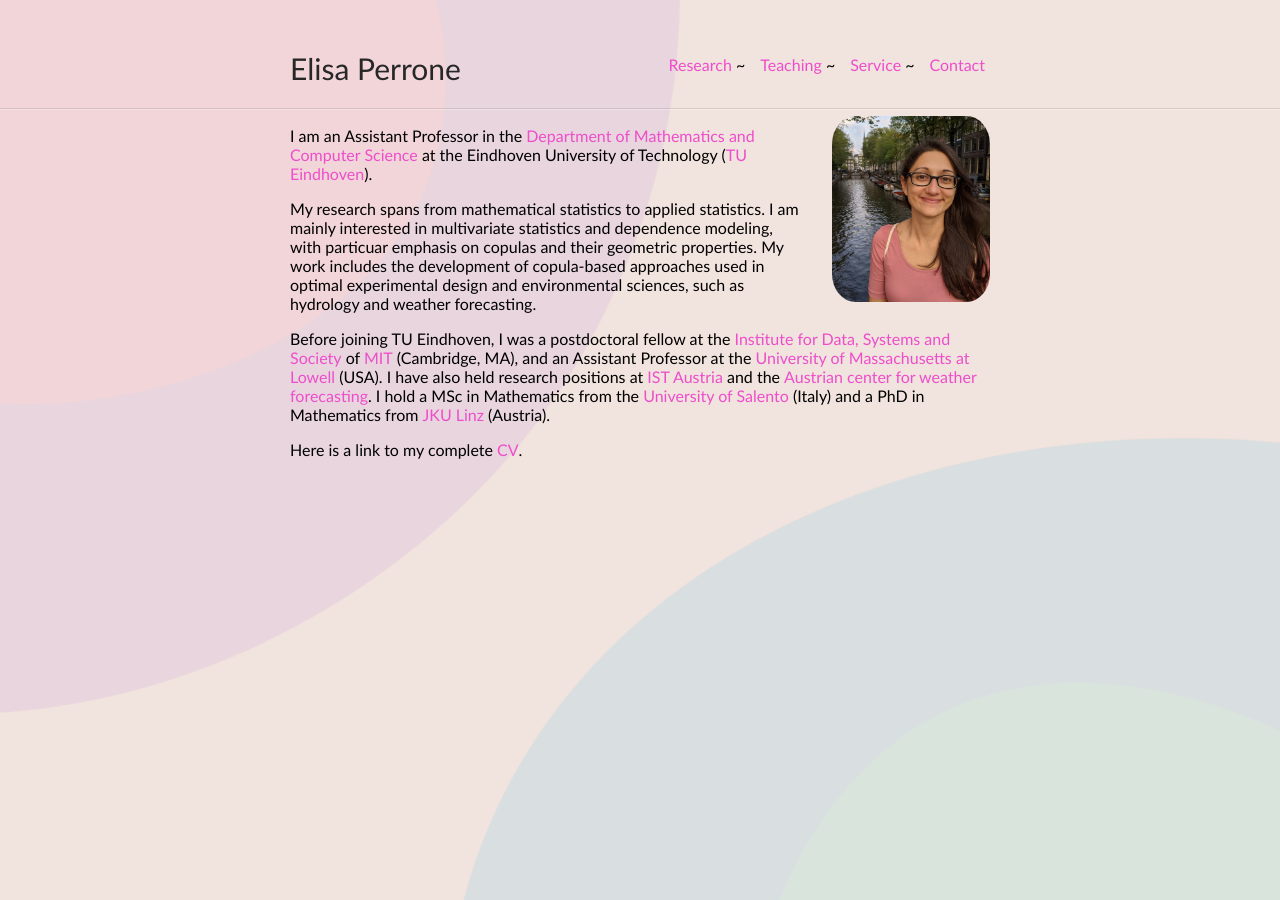
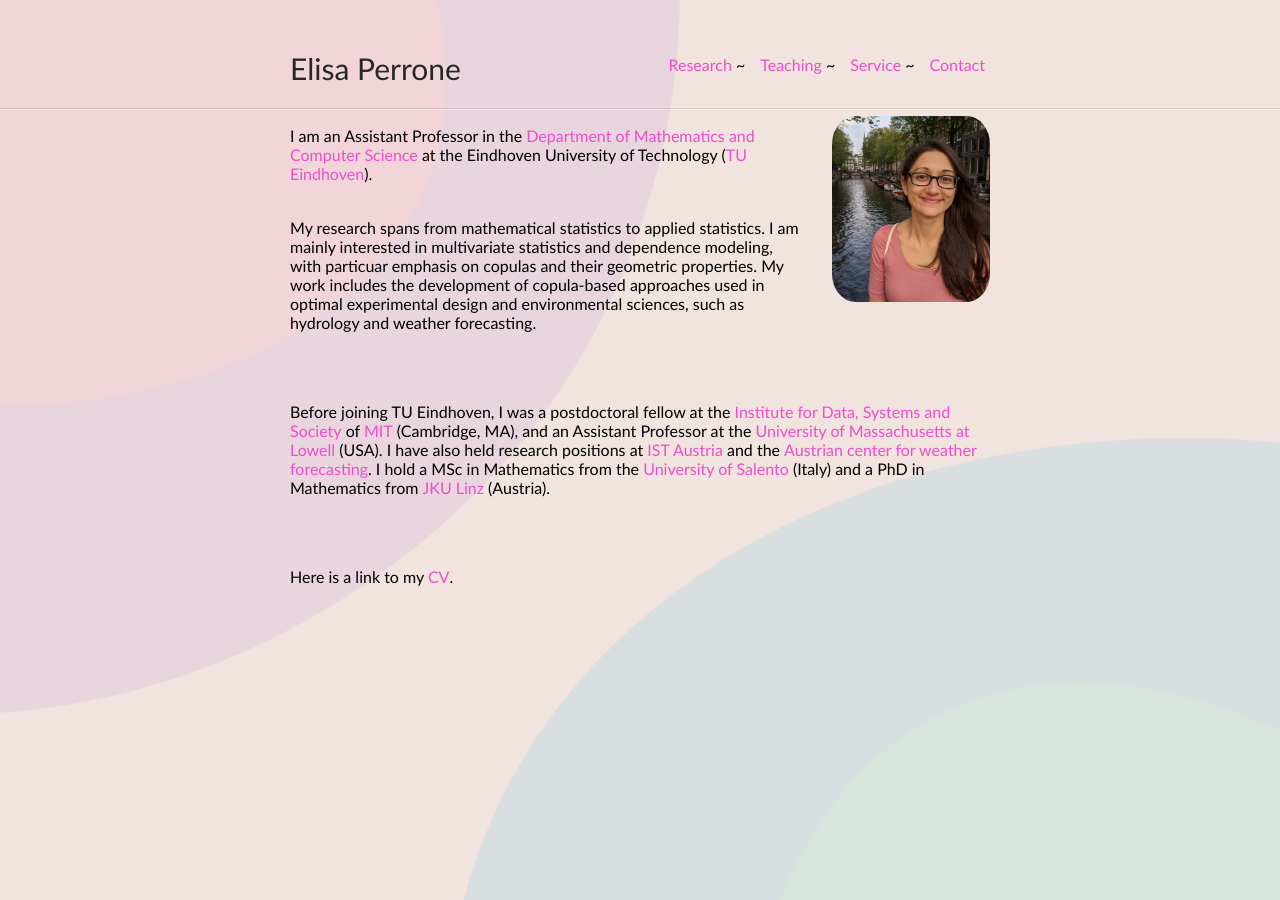
Before and after one commit to elisaperrone/elisaperrone.github.io, a Jekyll site: the page built from index.md, in a window 1280 px wide. Built offline with Jekyll 4.4.1, drawn with Linux system fonts in a browser that asks for light colours.

Commit message:
Update index.md

```diff
--- a/index.md
+++ b/index.md
@@ -5,11 +5,17 @@ layout: default
 <img class="profile-picture" src="eli.jpg">
 
 I am an Assistant Professor in the [Department of Mathematics and Computer Science](https://www.tue.nl/en/our-university/departments/mathematics-and-computer-science) at the Eindhoven University of Technology ([TU Eindhoven](https://www.tue.nl)).
-
+<br>
+<br>
 
 My research spans from mathematical statistics to applied statistics. I am mainly interested in multivariate statistics and dependence modeling, with particuar emphasis on copulas and their geometric properties. My work includes the development of copula-based approaches used in optimal experimental design and environmental sciences, such as hydrology and weather forecasting.
 
+<br>
+<br>
 
 Before joining TU Eindhoven, I was a postdoctoral fellow at the [Institute for Data, Systems and Society](https://idss.mit.edu/) of [MIT](https://www.mit.edu) (Cambridge, MA), and an Assistant Professor at the  [University of Massachusetts at Lowell](https://www.uml.edu/sciences/mathematics/) (USA). I have also held research positions at [IST Austria](https://ist.ac.at/en/home/) and the [Austrian center for weather forecasting](https://www.zamg.ac.at/cms/en/news). I hold a MSc in Mathematics from the [University of Salento](https://international.unisalento.it/departments/mathematics-and-physics) (Italy) and a PhD in Mathematics from [JKU Linz](https://www.jku.at/en/institute-of-applied-statistics/) (Austria).
 
-Here is a link to my complete [CV](PerroneCV.pdf).
+<br>
+<br>
+
+Here is a link to my [CV](PerroneCV.pdf).
```
